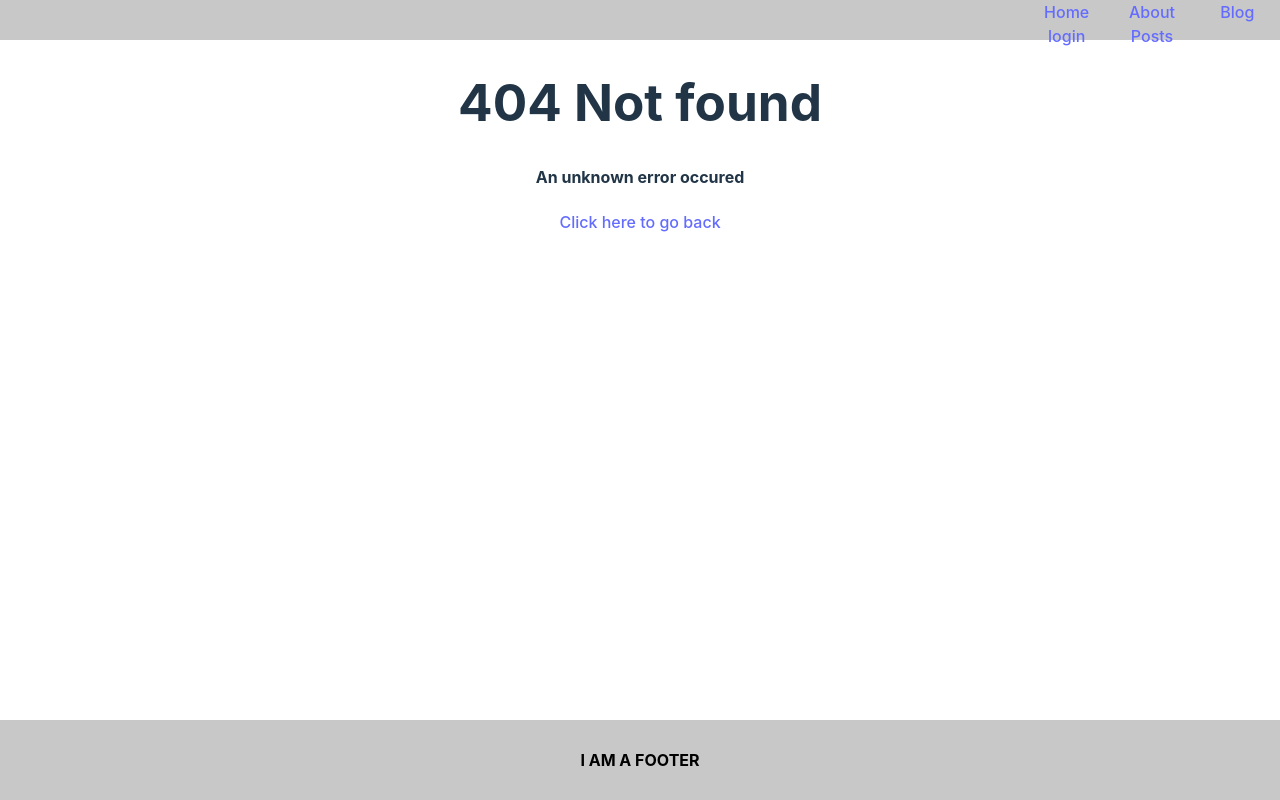
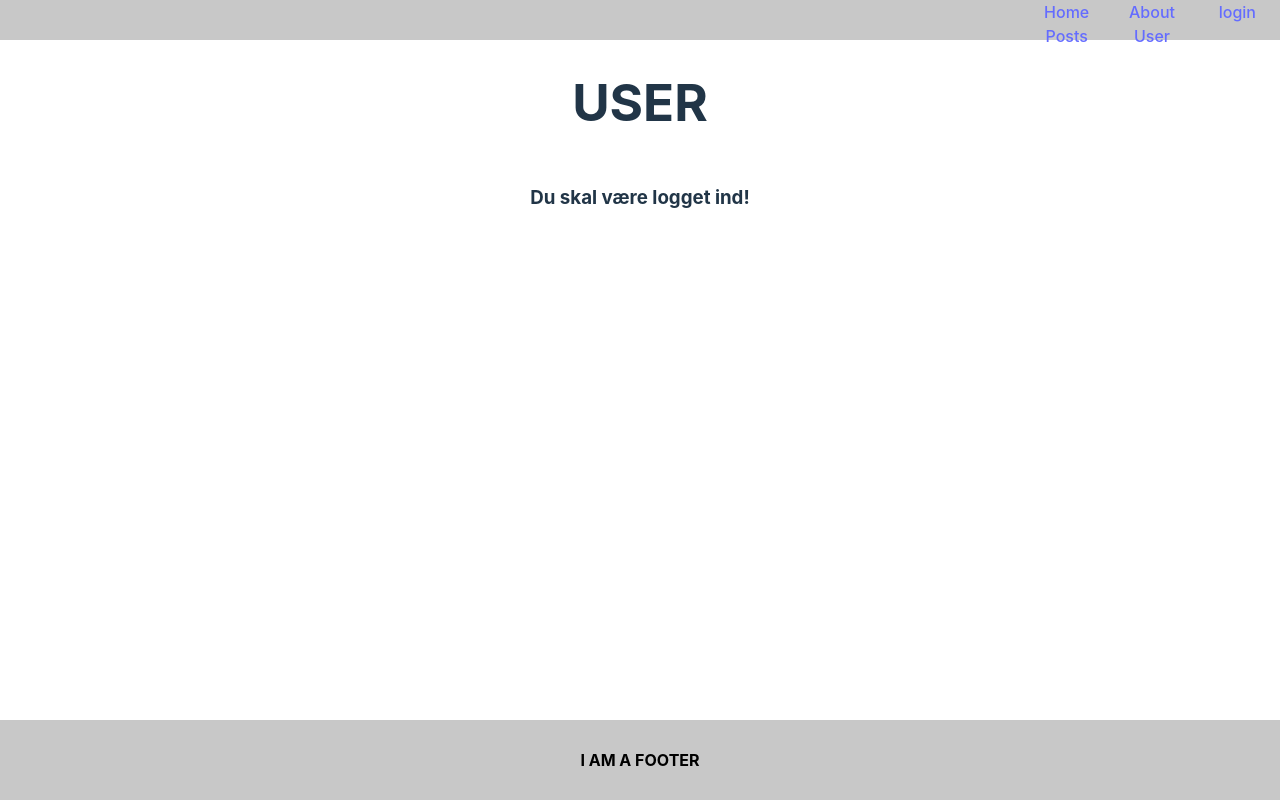
Before and after one commit to Eon4/router_example, a React (Vite) app: page /user in a window 1280 px wide. Before the commit this address had no page. Built offline with nearby package versions, Linux system fonts and the light colour scheme.

Commit message:
user update

```diff
--- a/src/App.jsx
+++ b/src/App.jsx
@@ -2,11 +2,13 @@ import { BrowserRouter, Route, Routes } from "react-router-dom";
 import { MainLayout } from "./layout/MainLayout";
 import { HomePage } from "./pages/HomePage";
 import { AboutPage } from "./pages/AboutPage";
-import { BlogPage } from "./pages/BlogPage";
+// import { BlogPage } from "./pages/BlogPage";
 import { NotFoundPage } from "./pages/NotFoundPage";
 import { Login } from "./components/Login/login";
 import { UserContextProvider } from "./content/UserContext";
 import { UserPostPage } from "./pages/UserPostPage";
+import { UserPage } from "./pages/UserPage";
+
 
 //login til komponent - post til en server og få en bruger tilbage
 //user komponent - se brugerens emial og navn
@@ -20,10 +22,11 @@ function App() {
           <Route path="/" element={<MainLayout/>}>
             <Route index element={<HomePage/>}/>
             <Route path="/about" element={<AboutPage/>}/>
-            <Route path="/blog" element={<BlogPage/>}/>
             <Route path="*" element={<NotFoundPage/>}/>
             <Route path = "/login" element = {<Login/>}/>
             <Route path = "/userposts" element = {<UserPostPage/>}/>
+            <Route path="/user" element={<UserPage title= "USER"/>}/>
+
           </Route>
         </Routes>
       </BrowserRouter>
--- a/src/components/Navigation/Navigation.jsx
+++ b/src/components/Navigation/Navigation.jsx
@@ -19,10 +19,9 @@ export const Navigation = () => {
             <div>
                 <Link to="/">Home</Link>
                 <Link to="/about">About</Link>
-                <Link to="/blog">Blog</Link>
                 <Link to="/login">login</Link>
                 <Link to="/userposts">Posts</Link>
-
+                <Link to="/User">User</Link>
 
             </div>
         </nav>
--- a/src/pages/BlogPage.jsx
+++ b/src/pages/BlogPage.jsx
@@ -4,12 +4,13 @@ import { ContentSection } from "../components/contentSection/ContentSection";
 
 export const BlogPage = () => {
   // Eksempel der viser Mount / unmount logik
-  useEffect(() => {
-    console.log("Blog Page Component has Mounted");
-    return () => {
-      console.log("Blog Page Component has Un-Mounted");
-    };
-  }, []);
+
+  // useEffect(() => {
+  //   console.log("Blog Page Component has Mounted");
+  //   return () => {
+  //     console.log("Blog Page Component has Un-Mounted");
+  //   };
+  // }, []);
 
   return (
     <ContentSection title="Blog Page">
--- /dev/null
+++ b/src/pages/UserPage.jsx
@@ -0,0 +1,28 @@
+import { useContext, useEffect } from "react";
+import { CountButton } from "../components/CountButton/CountButton";
+import { ContentSection } from "../components/contentSection/ContentSection";
+import {UserContext} from "../content/UserContext"
+
+export const UserPage = (props) => {
+
+  const {user} = useContext(UserContext)
+
+
+
+  return (
+
+    <ContentSection title={props.title}>
+{
+user?
+<div>
+
+      <h3>Hej {user.firstName} {user?.lastName} </h3>
+      <p>Din email: {user?.email} </p>
+      <p>Dit brugernavn: {user?.username} </p>
+      </div>
+      :
+      <h3>Du skal være logget ind!</h3>
+    }
+    </ContentSection>
+  );
+};
--- a/src/pages/UserPostPage.jsx
+++ b/src/pages/UserPostPage.jsx
@@ -8,7 +8,7 @@ export const UserPostPage = () => {
 
     const {user} = useContext(UserContext)
     const [errorMsg, setErrorMsg] = useState("")
-    const [userPosts, setUserPosts] = useState("")
+    const [userPosts, setUserPosts] = useState(null);
 
     const navigate = useNavigate()
 
@@ -54,8 +54,16 @@ export const UserPostPage = () => {
         <section>
             <h3>posts</h3>
             <h4>{errorMsg}</h4>
+            {userPosts?.posts.map((item) => {
+                return (
+
+                    <div key = {item.id}>
+                    <p> {item.title} </p>
+                    <p> {item.title} </p>
+                    </div>
+                )
+                 })}
         </section>
-    )
+    );
 
-
-}
+};
```
